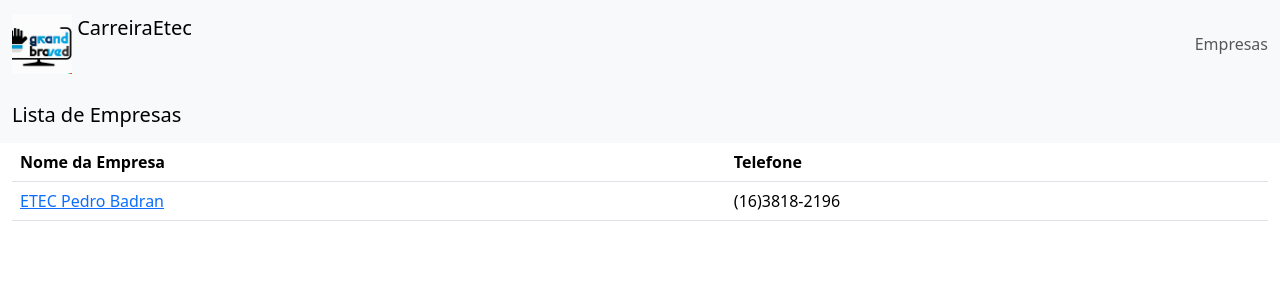
After one commit to raissaalmeida1/carreira1, a PHP site: the page made by pages/empresa/index.php in a window 1280 px wide. The commit adds this page. Shown: the top 300 px of the page. Run offline with PHP 8.4, Linux system fonts and the light colour scheme; the template is opened without the code that fills it, so the values that code supplies are empty.

Commit message:
atualizacao 5.09

```diff
--- /dev/null
+++ b/pages/empresa/index.php
@@ -0,0 +1,24 @@
+<nav class="navbar sticky-top bg-body-tertiary">
+  <div class="container-fluid">
+    <a class="navbar-brand" href="#">Lista de Empresas</a>
+  </div>
+</nav>
+
+
+
+<div class="container-fluid">
+    <table class="table">
+          <thead>
+               <tr>
+                 <th scope="col">Nome da Empresa</th>
+                 <th scope="col">Telefone</th>
+               </tr>
+          </thead>
+          <tbody>
+             <tr>
+                <td><a href="#">ETEC Pedro Badran</a></td>
+                <td >(16)3818-2196</td>
+             </tr>
+          </tbody>
+    </table>
+</div>
--- a/templates/footer.php
+++ b/templates/footer.php
@@ -0,0 +1 @@
+<script src="https://cdn.jsdelivr.net/npm/bootstrap@5.3.1/dist/css/bootstrap.min.css" rel="stylesheet"
--- a/templates/header.php
+++ b/templates/header.php
@@ -1,7 +1,23 @@
 <link href="static/css/header.css" rel='stylesheet'>
+<link href="https://cdn.jsdelivr.net/npm/bootstrap@5.3.1/dist/css/bootstrap.min.css" rel="stylesheet"
+    integrity="sha384-4bw+/aepP/YC94hEpVNVgiZdgIC5+VKNBQNGCHeKRQN+PtmoHDEXuppvnDJzQIu9" crossorigin="anonymous">
 <header>
-    <nav>
-        <img src="/static/imagens/logo.png" class="logo">
-        <div id="titulo">CarreiraEtec</div>
-</nav>
+
+    <nav class="navbar bg-body-tertiary">
+        <div class="container-fluid">
+            <a class="navbar-brand" href="#">
+                <img src="static/imagens/logo.png" alt="logo" width="60" height="60"
+                    class="d-inline-block align-text-top">
+                CarreiraEtec
+            </a>
+
+
+            <ul class="navbar-nav mb-2 mb-lg-0">
+                <li class="nav-item">
+                    <a class="nav-link" href="empresa">Empresas</a>
+                </li>
+            </ul>
+        </div>
+    </nav>
+
 </header>
```
